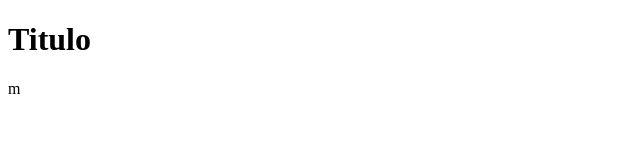
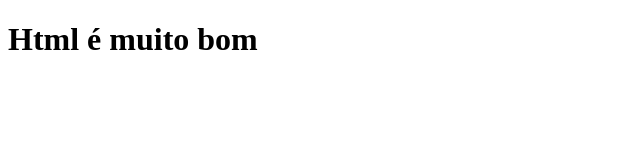
Before and after one commit to migueloloureiro/git_kenzie_aula, a plain HTML site: page index.html in a window 1280 px wide. Shown: the whole page, without its empty margins (0-640 px from the left). Drawn offline with Linux system fonts and the light colour scheme.

Commit message:
Alteração dentro da tag h1

```diff
--- a/index.html
+++ b/index.html
@@ -7,6 +7,6 @@
     <title>Projeto Git</title>
 </head>
 <body>
-    <h1>Titulo</h1>
+    <h1>Html é muito bom</h1>
 </body>
-</html>m
+</html>
```
